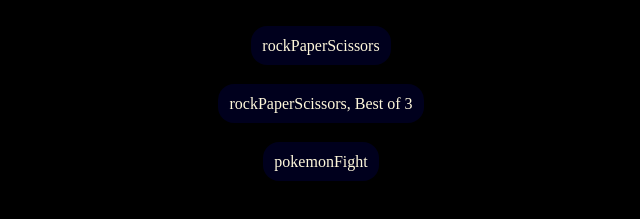
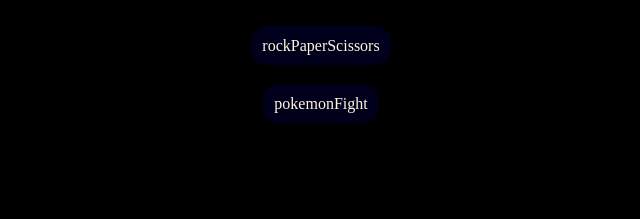
Before and after one commit to Glimakra-Webbutvecklare-2020/enkelt-spel, a website: page solutions/beff/index.html in a window 1280 px wide. Shown: the part 163-382 px from the top of the page, without its empty margins (319-959 px from the left). Drawn offline with Linux system fonts and the light colour scheme.

Commit message:
file structure update

```diff
--- a/solutions/beff/index.html
+++ b/solutions/beff/index.html
@@ -10,11 +10,11 @@
     <body>
         <h1>Choose a game!</h1>
         <h2>Click to run...</h2>
+        <!-- <div class="link">
+            <a href="#!" onclick="rockPaperScissors()"> rockPaperScissors</a>
+        </div> -->
         <div class="link">
-            <a href="#!" onclick="rockPaperScissors()"> rockPaperScissors</a>
-        </div>
-        <div class="link">
-            <a href="rps.html"> rockPaperScissors, Best of 3</a>
+            <a href="./rps/rps.html"> rockPaperScissors</a>
         </div>
         <div class="link">
             <a href="#!" onclick="pokemonFight()"> pokemonFight</a>
```
Also changed, not shown: solutions/beff/rps/rps.css (renamed from solutions/beff/rps.css), solutions/beff/rps/rps.html (renamed from solutions/beff/rps.html), solutions/beff/rps/rps.js (renamed from solutions/beff/rps.js).
